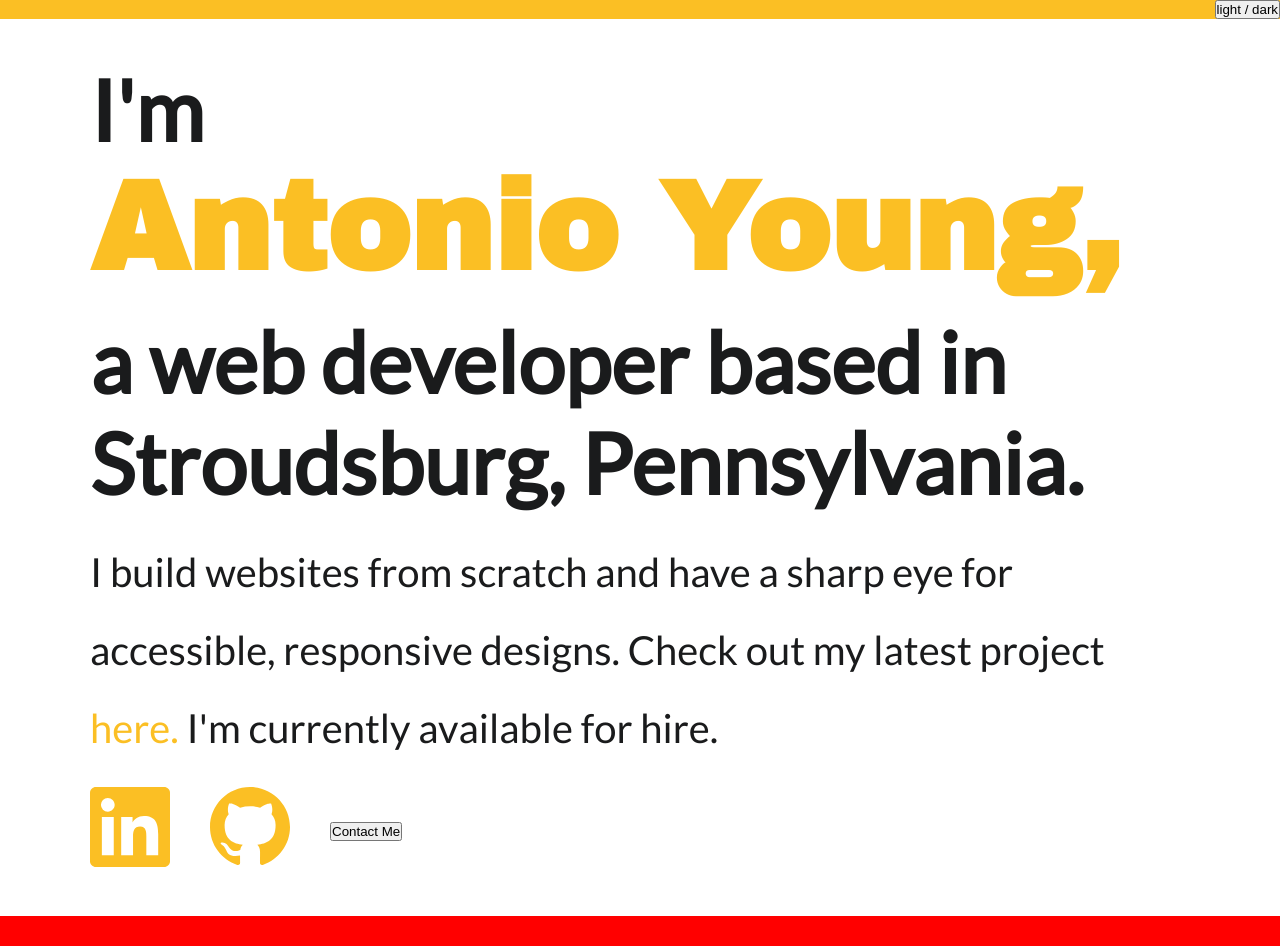
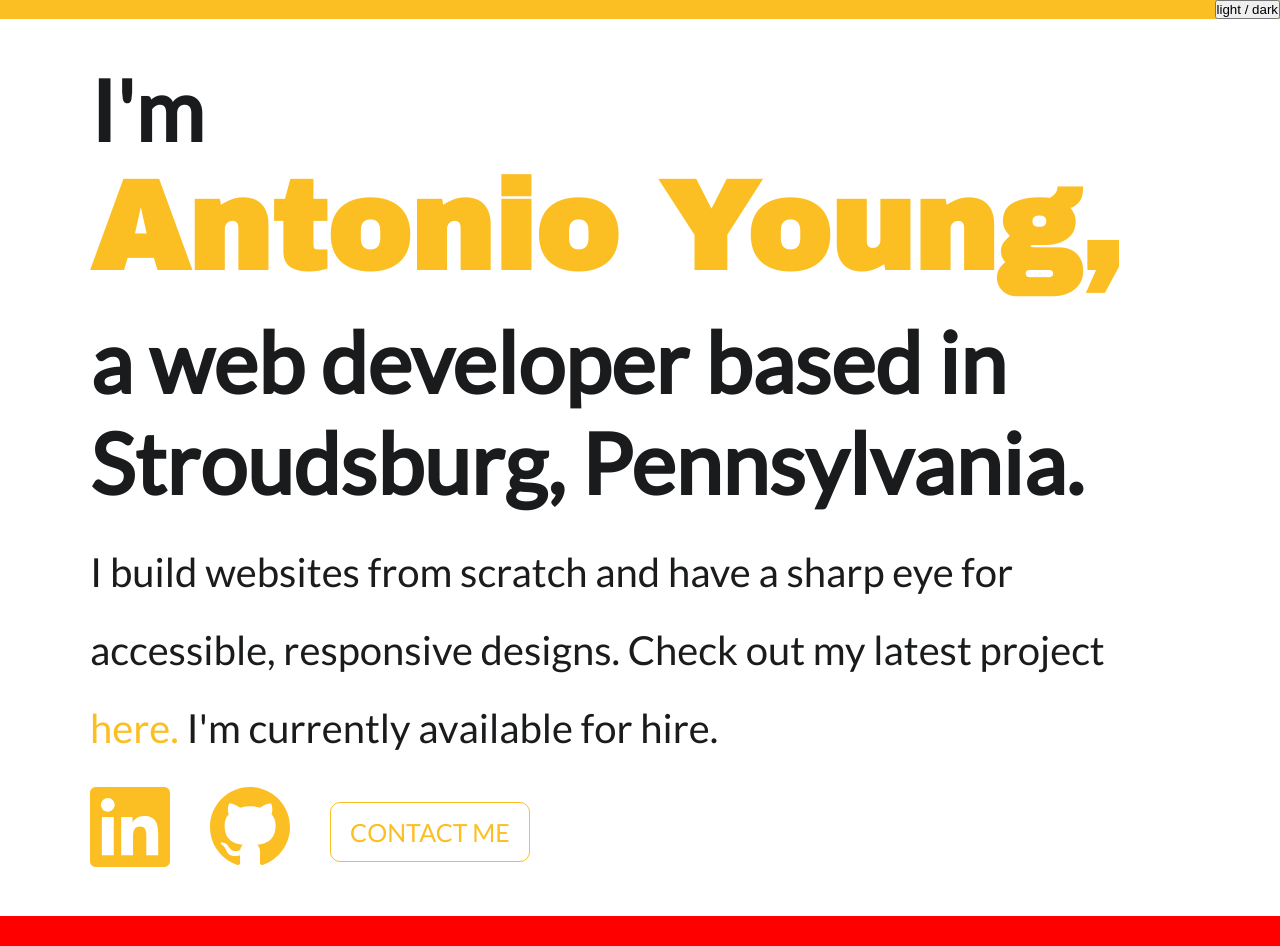
Before and after one commit to Gomurmamma/personal-website, a Next.js app: page / in a window 1280 px wide. Shown: the top 946 px of the page. Built offline with nearby package versions, Linux system fonts and the light colour scheme.

Commit message:
Text content - 'here' darkens on hover.

```diff
--- /dev/null
+++ b/components/button/button.js
@@ -0,0 +1,12 @@
+import React from "react";
+
+//style
+import style from "../../public/sass/components/button.module.scss";
+
+const Button = ({ children }) => (
+  <>
+    <button className={style.button}>{children}</button>
+  </>
+);
+
+export default Button;
--- a/components/contact-links/contact-links.js
+++ b/components/contact-links/contact-links.js
@@ -3,6 +3,9 @@ import React from "react";
 //SVG icons
 import LinkedInIcon from "../../public/img/linkedin-icon.svg";
 import GitHubIcon from "../../public/img/Octicons-mark-github.svg";
+
+//Components
+import Button from "../button/button";
 
 //styles
 import styles from "../../public/sass/components/contactlinks.module.scss";
@@ -16,7 +19,7 @@ const ContactLinks = () => (
     <a href="#" alt="LinkedIn">
       <GitHubIcon className={styles.contactlinks__icon} />
     </a>
-    <button>Contact Me</button>
+    <Button>Contact Me</Button>
   </div>
 );
 
--- /dev/null
+++ b/public/sass/components/button.module.scss
@@ -0,0 +1,18 @@
+.button {
+  height: 6rem;
+  width: 20rem;
+
+  border: 1px solid var(--yellow);
+  border-radius: 1rem;
+
+  color: var(--yellow);
+  background-color: transparent;
+
+  padding: 1rem;
+
+  //typography
+  font-size: 2.5rem;
+  text-transform: uppercase;
+  font-family: var(--font-body), sans-serif;
+  font-weight: 400;
+}
--- a/public/sass/components/contactlinks.module.scss
+++ b/public/sass/components/contactlinks.module.scss
@@ -15,5 +15,9 @@
     width: 8rem;
 
     margin-right: 4rem;
+
+    &:hover {
+      border: 1px solid black;
+    }
   }
 }
--- a/public/sass/components/home.module.scss
+++ b/public/sass/components/home.module.scss
@@ -59,10 +59,14 @@
     }
   }
 
+  &__link:hover {
+    color: var(--yellow-dark);
+  }
+
   //Underline pseudo element
   &__link:hover::before {
     content: "";
-    background-color: var(--yellow);
+    background-color: var(--yellow-dark);
     display: inline-block;
     height: 0.5rem;
     width: 8rem;
--- a/public/sass/globals.scss
+++ b/public/sass/globals.scss
@@ -8,6 +8,7 @@
 :root {
   --black: #1a1b1c;
   --yellow: #fbbf24;
+  --yellow-dark: #e6ad1d;
   --white: #ffffff;
 
   --font-body: Lato;
```
Also changed, not shown: components/icon/LinkedInIcon.js (deleted).
